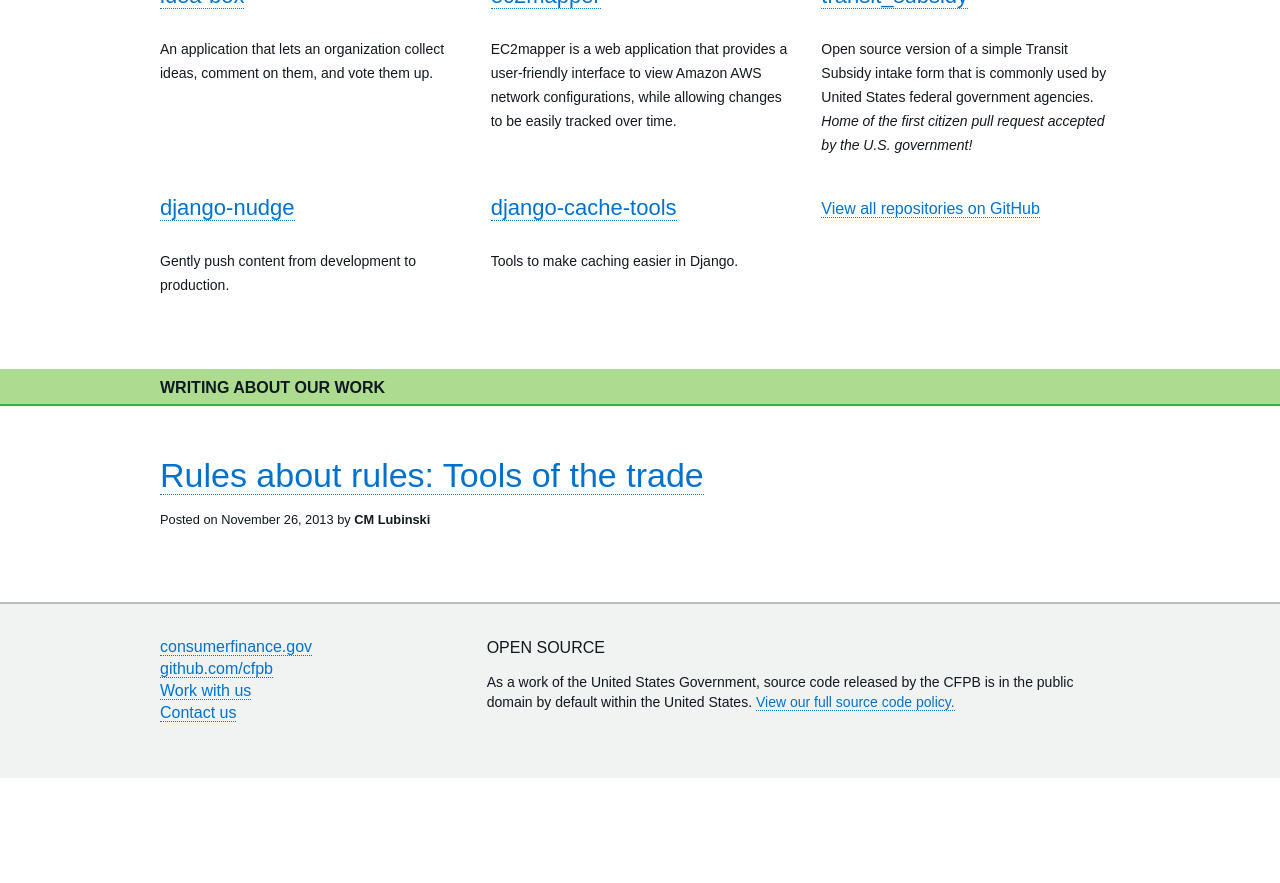
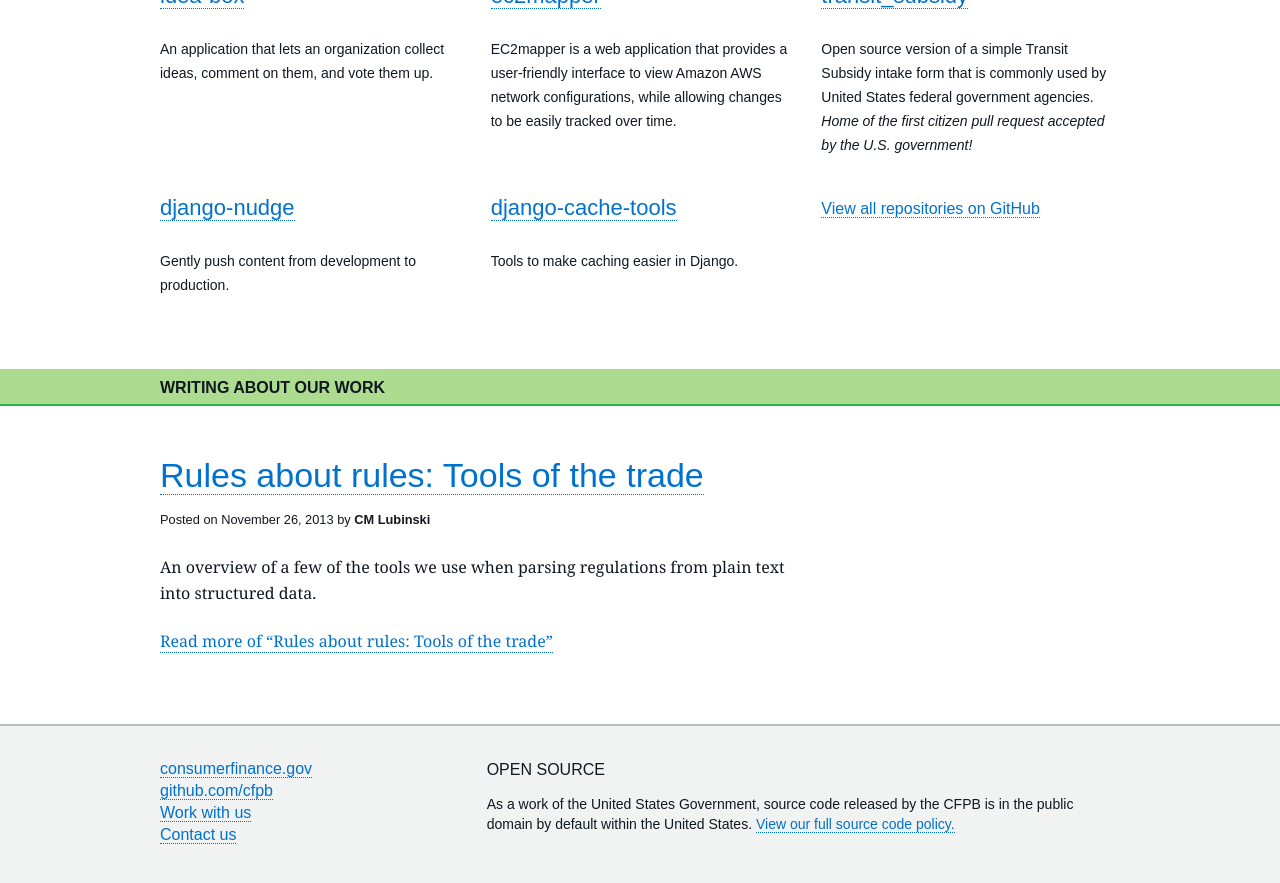
Before and after one commit to cfpb/cfpb.github.io, a Jekyll site: the page built from index.html, in a window 1280 px wide and 900 px high, scrolled down 1185 px. Shown: the top 883 px of the window. Built offline with Jekyll 4.4.1, drawn with Linux system fonts in a browser that asks for light colours; nearby versions of some CDN libraries; some web fonts are replaced; before the commit the page ends 1963 px from its top, so only the background shows below that.

Commit message:
Added description field

```diff
--- a/_posts/2013-11-26-rules-rules.md
+++ b/_posts/2013-11-26-rules-rules.md
@@ -4,6 +4,7 @@ layout: post
 author: CM Lubinski
 title: "Rules about rules: Tools of the trade"
 tagline: How we find structured data in regulation text
+description: An overview of a few of the tools we use when parsing regulations from plain text into structured data.
 ---
 
 Congress conveys its general vision by enacting laws; regulatory bodies, like the CFPB, implement that vision by publishing detailed regulations. These regulations are usually long, monolithic, difficult-to-read documents buried deep within Federal agency websites. With the recently released [eRegulations project](http://www.consumerfinance.gov/eregulations) ([source code](http://eregs.github.io/eregulations)), we aimed to make regulations more approachable by presenting them with structure and layers of relevant material. One of the core contributions of the project is a plain-text parser for these regulations, a.k.a. "rules." This parser pulls structure from the documents such that each paragraph can be properly indexed; it discovers citations between the paragraphs and to external works; it determines definitions; it even calculates differences between versions of the regulation. Due to the sensitive (and authoritative) nature of regulations, we cannot leave room for probabilistic methods employed via machine learning. Instead we retrieve all of the information through parsing, a rule-based approach to natural language processing.
```
